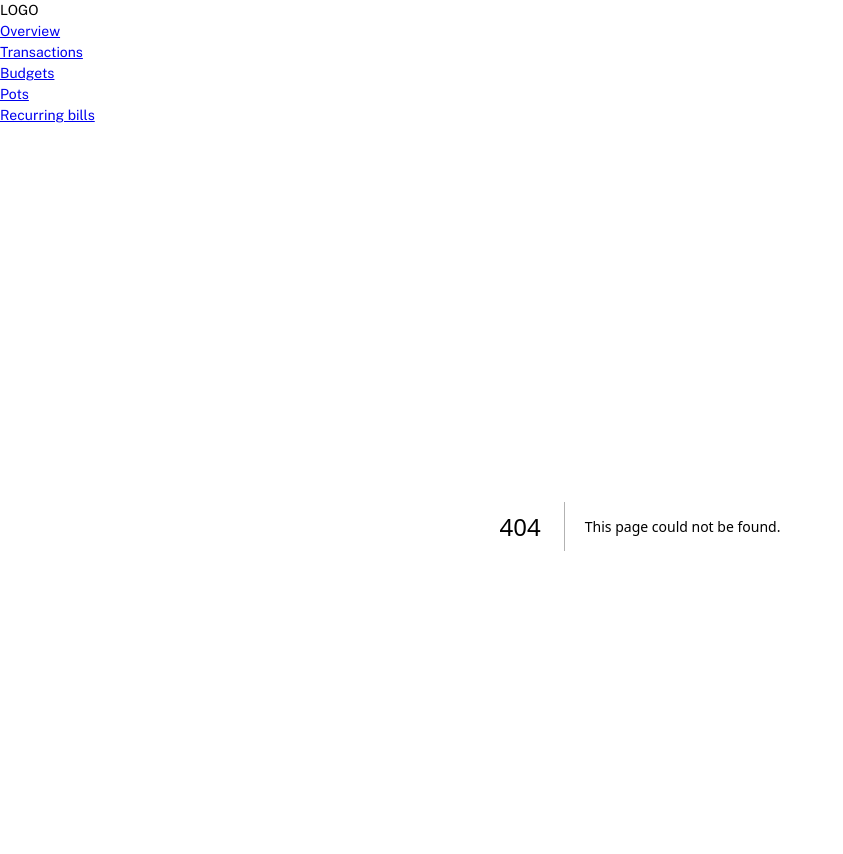
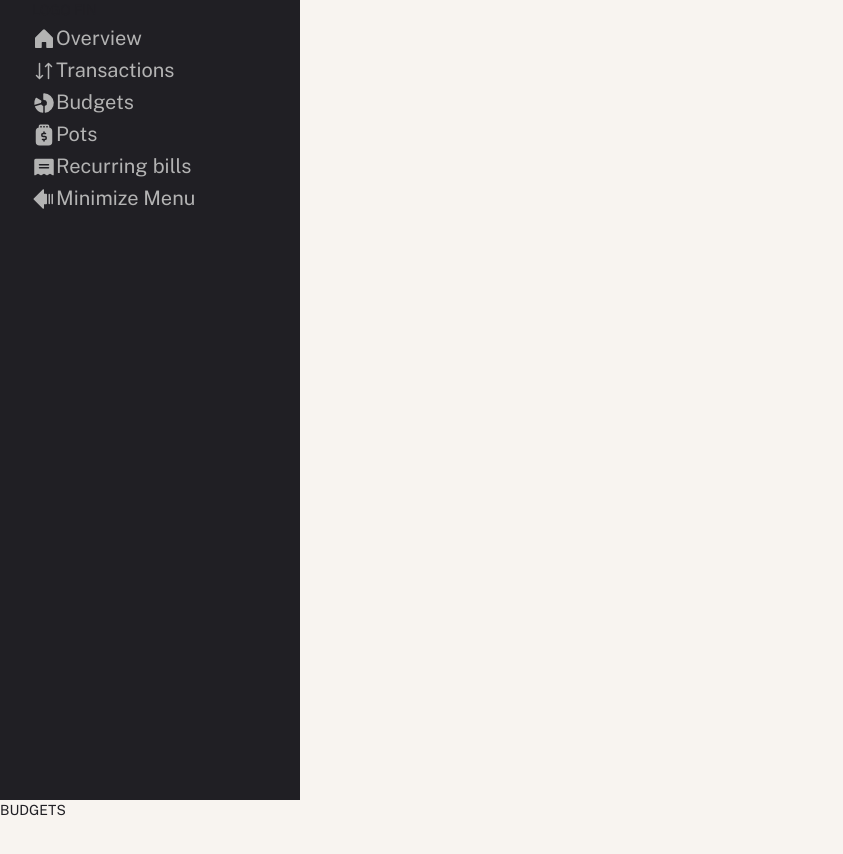
Before and after one commit to pjevic/personal-finance-app, a Next.js app: page /budgets in a window 1280 px wide. Before the commit this address had no page. Shown: the top 854 px of the page, without its empty margins (0-843 px from the left). After the commit the page ends 821 px from the top, so only its background shows below. Built offline with nearby package versions, Linux system fonts and the light colour scheme.

Commit message:
feat: Setting Up Sidebar

```diff
--- a/package.json
+++ b/package.json
@@ -9,6 +9,7 @@
     "lint": "next lint"
   },
   "dependencies": {
+    "@phosphor-icons/react": "^2.1.7",
     "next": "15.1.3",
     "react": "^19.0.0",
     "react-dom": "^19.0.0",
--- /dev/null
+++ b/src/app/budgets/page.js
@@ -0,0 +1,7 @@
+/** @format */
+
+function Page() {
+  return <div>BUDGETS</div>;
+}
+
+export default Page;
--- a/src/app/layout.js
+++ b/src/app/layout.js
@@ -1,9 +1,10 @@
 /** @format */
 
+import { Public_Sans } from "next/font/google";
+
 import Sidebar from "@/components/Sidebar/Sidebar";
-import "../styles/main.scss";
 
-import { Public_Sans } from "next/font/google";
+import "@/styles/main.scss";
 
 const publicSans = Public_Sans({
   subsets: ["latin"],
--- /dev/null
+++ b/src/components/Logo/Logo.jsx
@@ -0,0 +1,7 @@
+/** @format */
+
+function Logo() {
+  return <div>LOGO FIN</div>;
+}
+
+export default Logo;
--- a/src/components/Sidebar/Sidebar.jsx
+++ b/src/components/Sidebar/Sidebar.jsx
@@ -2,29 +2,87 @@
 
 import Link from "next/link";
 
+import {
+  House,
+  ArrowsDownUp,
+  ChartDonut,
+  TipJar,
+  Receipt,
+  ArrowFatLinesLeft,
+} from "@phosphor-icons/react/dist/ssr";
+
+import Logo from "../Logo/Logo";
+
+import style from "./Sidebar.module.scss";
+
 export default function Sidebar() {
+  const mirrored = true;
+
   return (
-    <aside>
-      <div>LOGO</div>
+    <aside className={style.sidebar}>
+      <Logo />
       <nav>
         <ul>
           <li>
-            <Link href="/">Overview</Link>
+            <Link href="/">
+              <House
+                weight="fill"
+                size="2.4rem"
+                alt="Icon"
+                className={style.icon}
+              />
+              <span className={style.label}>Overview</span>
+            </Link>
           </li>
           <li>
-            <Link href="/">Transactions</Link>
+            <Link href="/transactions">
+              <ArrowsDownUp size="2.4rem" alt="Icon" className={style.icon} />
+              <span className={style.label}>Transactions</span>
+            </Link>
           </li>
           <li>
-            <Link href="/">Budgets</Link>
+            <Link href="/budgets">
+              <ChartDonut
+                weight="fill"
+                size="2.4rem"
+                alt="Icon"
+                className={style.icon}
+              />
+              <span className={style.label}>Budgets</span>
+            </Link>
           </li>
           <li>
-            <Link href="/">Pots</Link>
+            <Link href="/pots">
+              <TipJar
+                weight="fill"
+                size="2.4rem"
+                alt="Icon"
+                className={style.icon}
+              />
+              <span className={style.label}>Pots</span>
+            </Link>
           </li>
           <li>
-            <Link href="/">Recurring bills</Link>
+            <Link href="/recurring-bills">
+              <Receipt
+                weight="fill"
+                size="2.4rem"
+                alt="Icon"
+                className={style.icon}
+              />
+              <span className={style.label}>Recurring bills</span>
+            </Link>
           </li>
         </ul>
       </nav>
+      <ArrowFatLinesLeft
+        weight="fill"
+        size="2.4rem"
+        alt="Icon"
+        mirrored={mirrored}
+        className={style.icon}
+      />
+      <span className={style.label}>Minimize Menu</span>
     </aside>
   );
 }
--- a/src/components/Sidebar/Sidebar.module.scss
+++ b/src/components/Sidebar/Sidebar.module.scss
@@ -1 +1,42 @@
 /** @format */
+
+@use "../../styles/abstracts/variables.scss" as variables;
+
+.sidebar {
+  background-color: variables.$color-gray-900;
+  width: 30rem;
+  height: 100dvh;
+  border-top-right-radius: 16;
+  border-bottom-right-radius: 16;
+
+  padding-left: 3.2rem;
+
+  ul {
+    list-style: none;
+
+    li {
+      // display: flex;
+      // align-items: center;
+      // vertical-align: baseline;
+
+      // svg {
+      //   vertical-align: baseline;
+      // }
+
+      a {
+        text-decoration: none;
+        color: variables.$color-gray-100;
+      }
+    }
+  }
+}
+
+.icon {
+  transform: translateY(6px);
+  fill: variables.$color-gray-300;
+}
+
+.label {
+  font-size: 2rem;
+  color: variables.$color-gray-300;
+}
--- a/src/styles/base/base.scss
+++ b/src/styles/base/base.scss
@@ -1,6 +1,6 @@
 /** @format */
 
-@use "../abstracts/variables.scss" as vars;
+@use "../abstracts/variables.scss" as var;
 
 *,
 *::before,
@@ -16,5 +16,5 @@ html {
 
 body {
   box-sizing: border-box;
-  background-color: vars.$color-primary-beige-100;
+  background-color: var.$color-primary-beige-100;
 }
```
Also changed, not shown: src/app/pots/page.js (added, +7 -0 lines), src/app/recurring-bills/page.js (added, +7 -0 lines), src/app/transactions/page.js (added, +7 -0 lines), src/components/Logo/Logo.module.scss (added), 1 other file (tests, documents, lock files or other folders).
